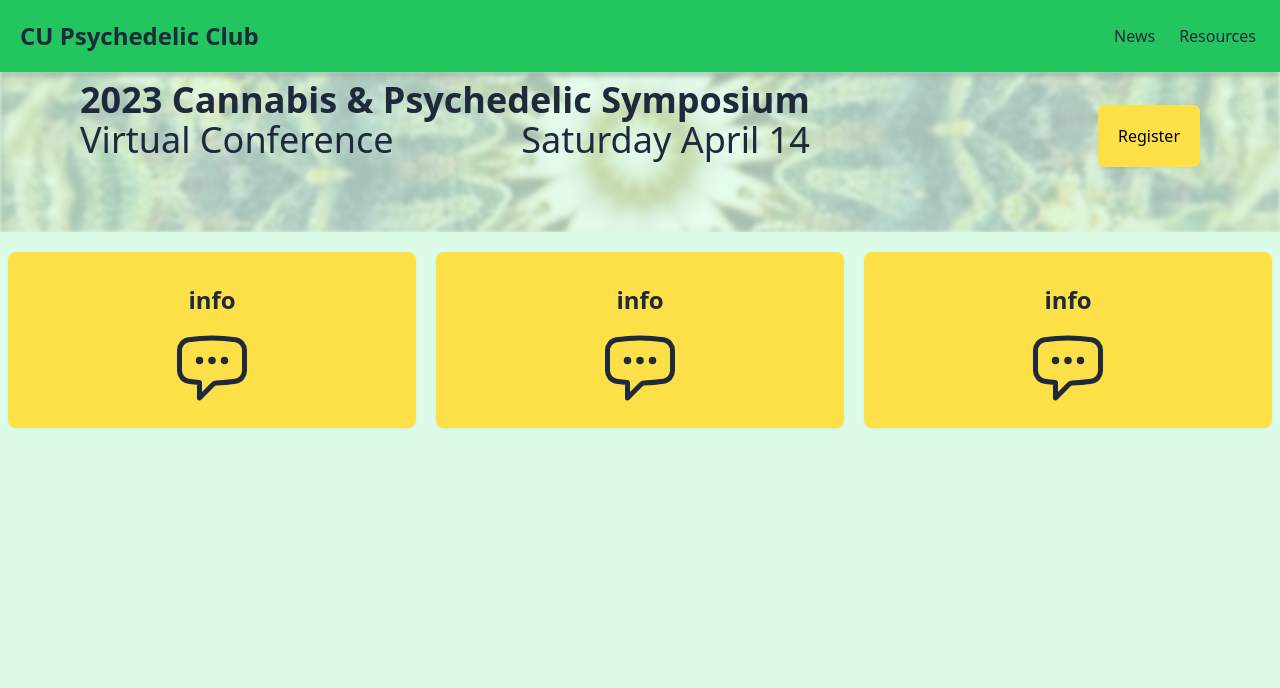
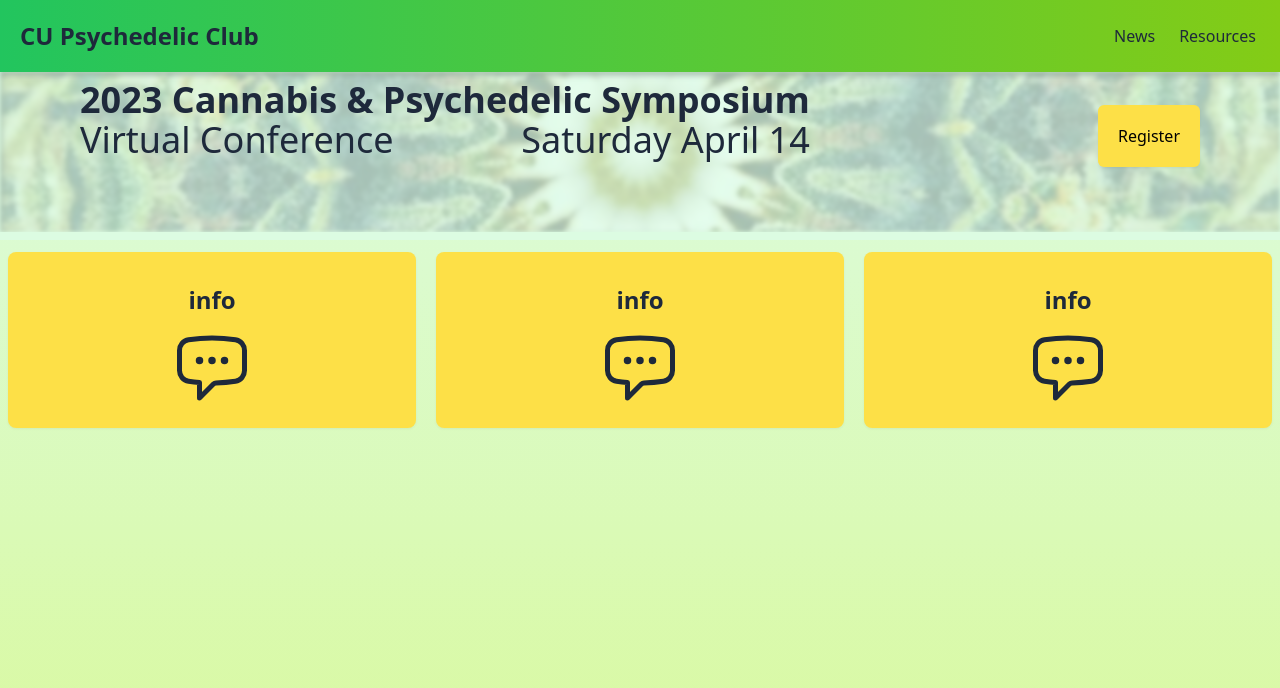
Before and after one commit to onyuwn/psych-symp-django, a Django app: page / in a window 1280 px wide. Shown: the top 688 px of the page. Run offline with Django 4.2, Linux system fonts and the light colour scheme; some libraries are stand-ins or nearby versions.

Commit message:
gradients

```diff
--- a/cupsych/psychsymp/templates/psychsymp/_header.html
+++ b/cupsych/psychsymp/templates/psychsymp/_header.html
@@ -3,7 +3,7 @@
         z-index: 3;
     }
 </style>
-<div class="header sticky top-0 w-full flex justify-between items-center drop-shadow-md bg-green-500 backdrop-blur-sm p-5">
+<div class="header sticky top-0 w-full flex justify-between items-center drop-shadow-md bg-gradient-to-r from-green-500 to-lime-500 backdrop-blur-sm p-5">
     <div class="title text-xl sm:text-2xl font-bold">
         <h1 class="text-slate-800 transition duration-500 ease-in-out hover:scale-110"><a href="/">CU Psychedelic Club</a></h1>
     </div>
--- a/cupsych/psychsymp/templates/psychsymp/index.html
+++ b/cupsych/psychsymp/templates/psychsymp/index.html
@@ -6,6 +6,10 @@
     {% tailwind_css %}
     {% load static %}
     <style>
+        body {
+            background-repeat: no-repeat;
+            background-attachment: fixed;
+        }
         .big-image {
             background-image: url('{% static "cannmanda.jpg" %}');
             filter: blur(2px);
@@ -33,7 +37,7 @@
         }
     </style>
     </head>
-    <body class="bg-green-100">
+    <body class="bg-gradient-to-b bg-gradient-to-r from-green-100 to-lime-200">
         {% include 'psychsymp/_header.html' %}
         <div class="w-full flex flex-col justify-center items-center">
             <div class="big-content flex justify-between items-center bg-green-100/75 p-20 w-full">
--- a/cupsych/theme/static/css/dist/styles.css
+++ b/cupsych/theme/static/css/dist/styles.css
@@ -717,6 +717,10 @@ select {
   position: static;
 }
 
+.fixed {
+  position: fixed;
+}
+
 .sticky {
   position: sticky;
 }
@@ -796,6 +800,10 @@ select {
 
 .h-20 {
   height: 5rem;
+}
+
+.h-full {
+  height: 100%;
 }
 
 .w-full {
@@ -942,6 +950,48 @@ select {
 .bg-green-50 {
   --tw-bg-opacity: 1;
   background-color: rgb(240 253 244 / var(--tw-bg-opacity));
+}
+
+.bg-gradient-to-r {
+  background-image: linear-gradient(to right, var(--tw-gradient-stops));
+}
+
+.bg-gradient-to-t {
+  background-image: linear-gradient(to top, var(--tw-gradient-stops));
+}
+
+.bg-gradient-to-b {
+  background-image: linear-gradient(to bottom, var(--tw-gradient-stops));
+}
+
+.from-green-500 {
+  --tw-gradient-from: #22c55e;
+  --tw-gradient-to: rgb(34 197 94 / 0);
+  --tw-gradient-stops: var(--tw-gradient-from), var(--tw-gradient-to);
+}
+
+.from-lime-200 {
+  --tw-gradient-from: #d9f99d;
+  --tw-gradient-to: rgb(217 249 157 / 0);
+  --tw-gradient-stops: var(--tw-gradient-from), var(--tw-gradient-to);
+}
+
+.from-green-100 {
+  --tw-gradient-from: #dcfce7;
+  --tw-gradient-to: rgb(220 252 231 / 0);
+  --tw-gradient-stops: var(--tw-gradient-from), var(--tw-gradient-to);
+}
+
+.to-lime-500 {
+  --tw-gradient-to: #84cc16;
+}
+
+.to-green-100 {
+  --tw-gradient-to: #dcfce7;
+}
+
+.to-lime-200 {
+  --tw-gradient-to: #d9f99d;
 }
 
 .p-0 {
```
